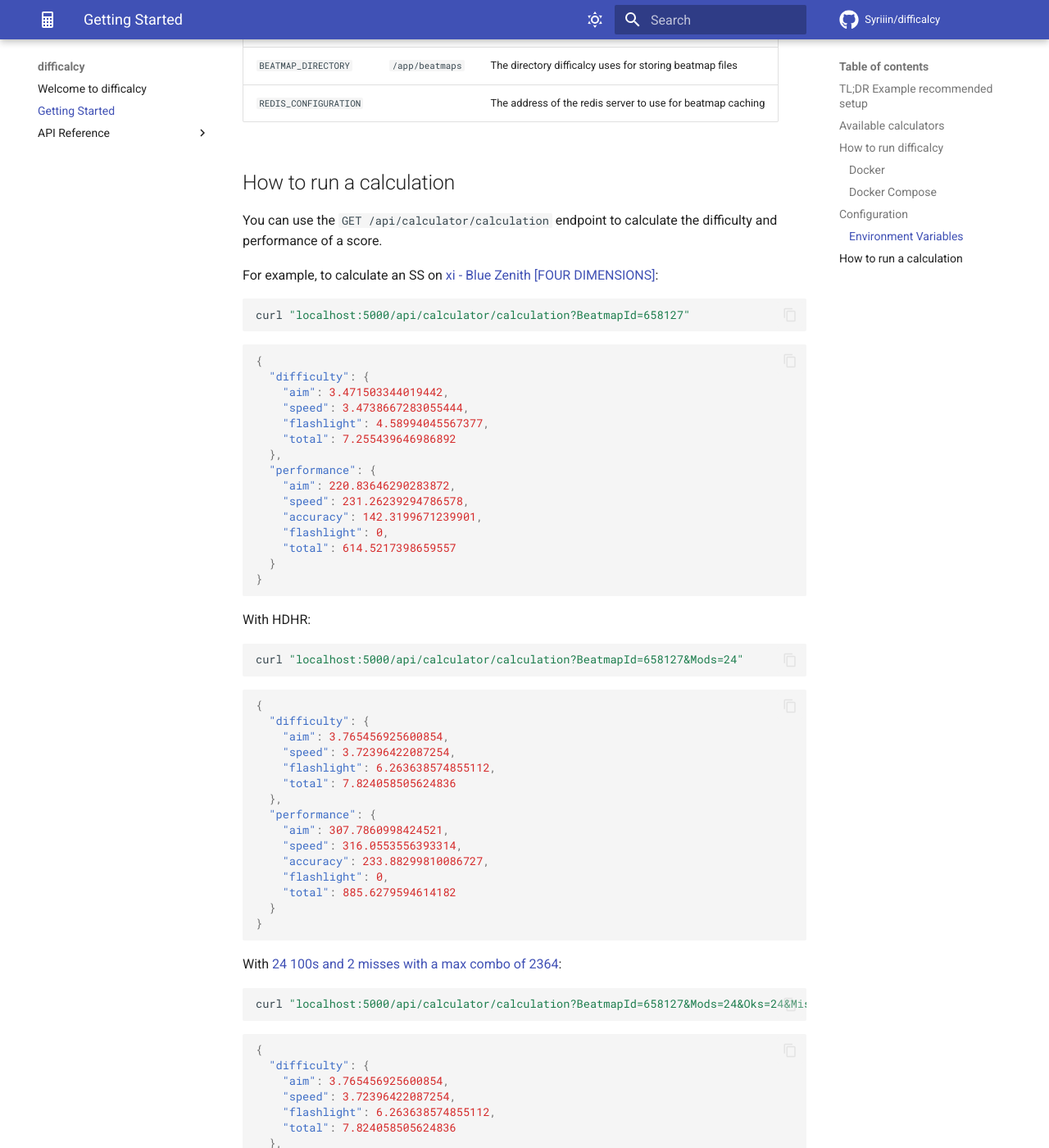
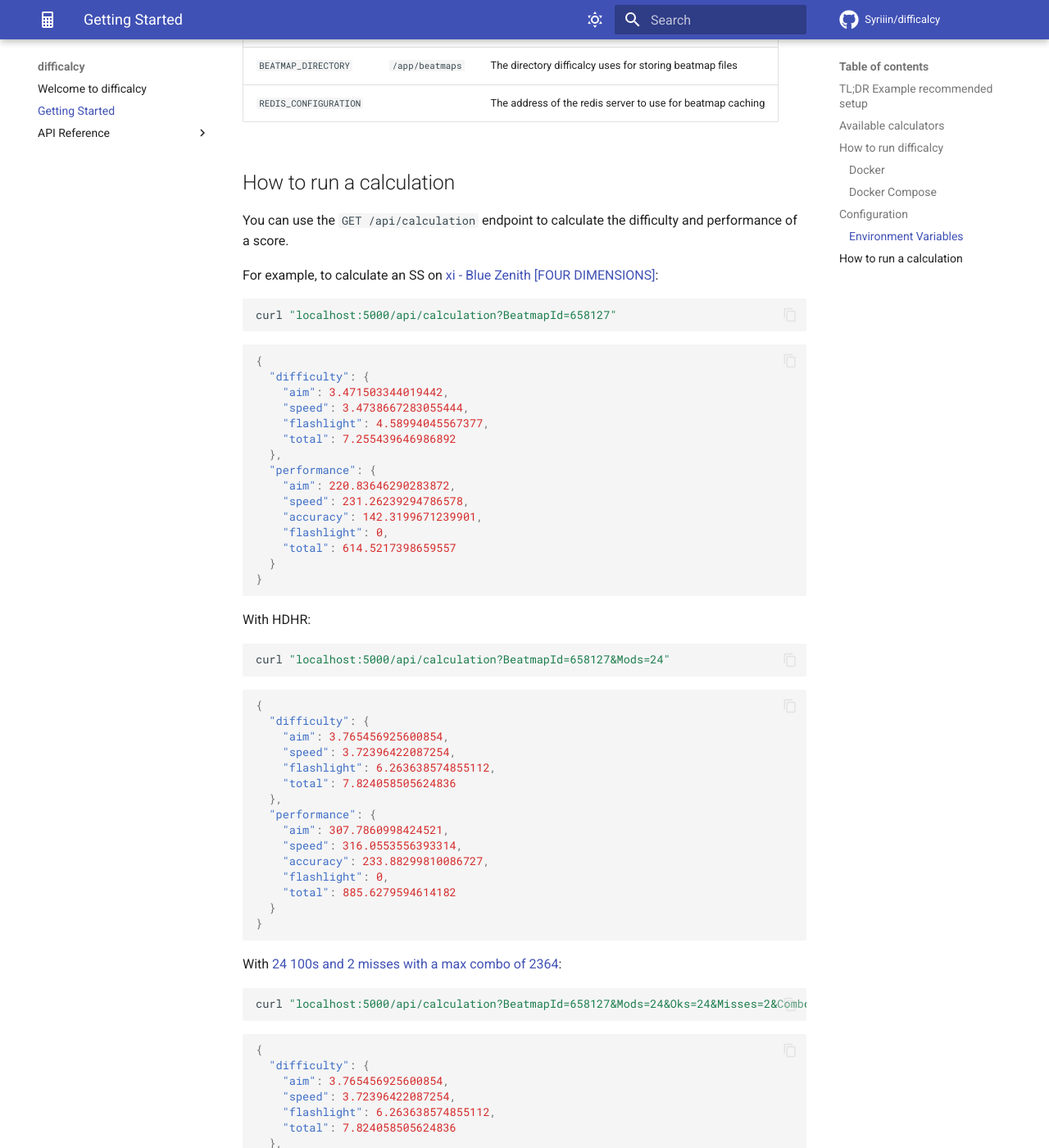
Before and after one commit to Syriiin/difficalcy, an MkDocs documentation site: the page built from docs/docs/getting-started.md, in a window 1280 px wide and 1400 px high, scrolled down 1721 px. Shown: the whole window at 82% size. Built offline with MkDocs 1.6.1 and Material for MkDocs 9.7.7, drawn with Linux system fonts in a browser that asks for light colours; comment, search, counter and statistics services are not loaded.

Commit message:
Fix docs

````diff
--- a/docs/docs/getting-started.md
+++ b/docs/docs/getting-started.md
@@ -76,12 +76,12 @@ By default, the beatmap cache will be lost when the container is restarted, and
 
 ## How to run a calculation
 
-You can use the `GET /api/calculator/calculation` endpoint to calculate the difficulty and performance of a score.
+You can use the `GET /api/calculation` endpoint to calculate the difficulty and performance of a score.
 
 For example, to calculate an SS on [xi - Blue Zenith [FOUR DIMENSIONS]](https://osu.ppy.sh/beatmapsets/292301#osu/658127):
 
 ```sh
-curl "localhost:5000/api/calculator/calculation?BeatmapId=658127"
+curl "localhost:5000/api/calculation?BeatmapId=658127"
 ```
 
 ```json
@@ -105,7 +105,7 @@ curl "localhost:5000/api/calculator/calculation?BeatmapId=658127"
 With HDHR:
 
 ```sh
-curl "localhost:5000/api/calculator/calculation?BeatmapId=658127&Mods=24"
+curl "localhost:5000/api/calculation?BeatmapId=658127&Mods=24"
 ```
 
 ```json
@@ -129,7 +129,7 @@ curl "localhost:5000/api/calculator/calculation?BeatmapId=658127&Mods=24"
 With [24 100s and 2 misses with a max combo of 2364](https://osu.ppy.sh/scores/453746931):
 
 ```sh
-curl "localhost:5000/api/calculator/calculation?BeatmapId=658127&Mods=24&Oks=24&Misses=2&Combo=2364"
+curl "localhost:5000/api/calculation?BeatmapId=658127&Mods=24&Oks=24&Misses=2&Combo=2364"
 ```
 
 ```json
````
Also changed, not shown: docs/docs/index.md (+1 -1 lines).
